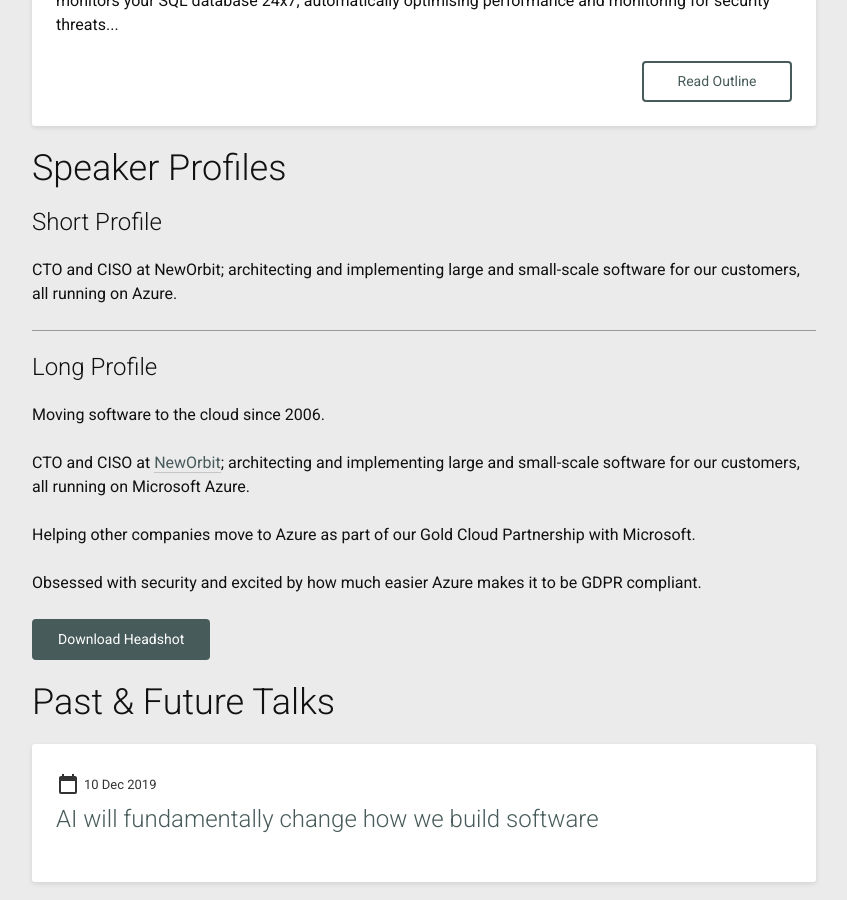
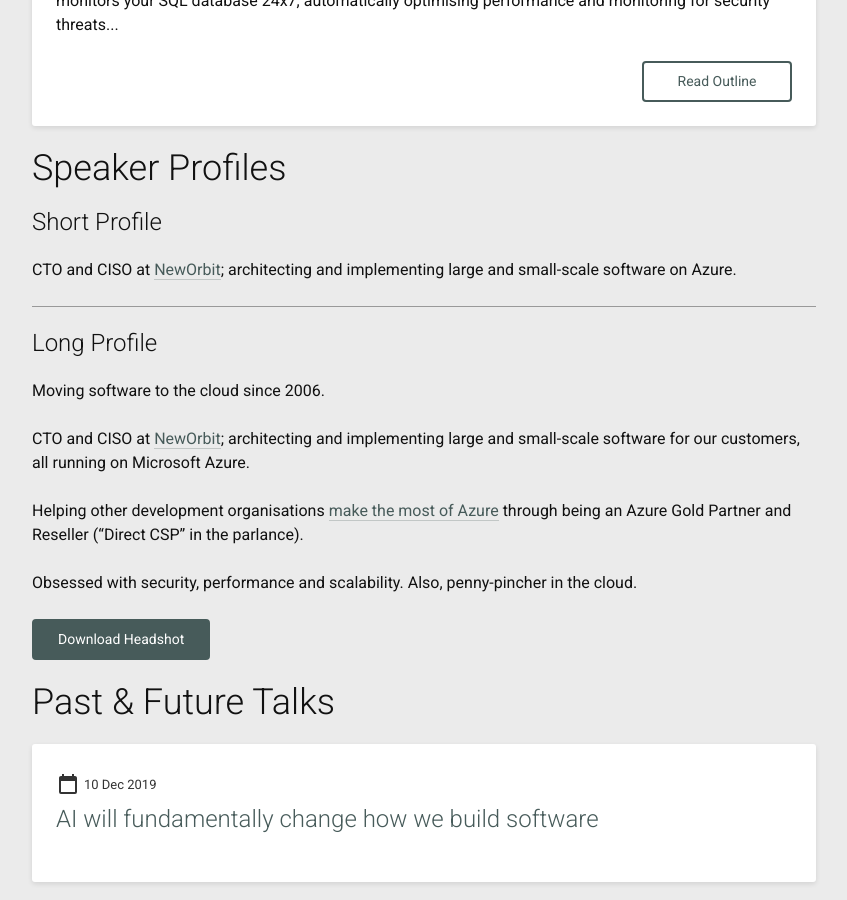
Before and after one commit to flytzen/blog, a Jekyll site: the page built from talks.md, in a window 1280 px wide and 900 px high, scrolled down 2625 px. Shown: the whole window, without its empty margins (216-1063 px from the left). Built offline with Jekyll 4.4.1, drawn with Linux system fonts in a browser that asks for light colours.

Commit message:
Updated speaker profile

```diff
--- a/talks.md
+++ b/talks.md
@@ -18,7 +18,7 @@ Video examples of talks are [here](https://youtu.be/0y-Xqsrr_kA) and [here](http
 ## Speaker Profiles
 
 ### Short Profile
-CTO and CISO at NewOrbit; architecting and implementing large and small-scale software for our customers, all running on Azure.
+CTO and CISO at [NewOrbit](https://www.neworbit.co.uk); architecting and implementing large and small-scale software on Azure.
 
 ***
 
@@ -27,9 +27,9 @@ Moving software to the cloud since 2006.
 
 CTO and CISO at [NewOrbit](https://www.neworbit.co.uk); architecting and implementing large and small-scale software for our customers, all running on Microsoft Azure.
 
-Helping other companies move to Azure as part of our Gold Cloud Partnership with Microsoft.
+Helping other development organisations [make the most of Azure](https://neworbit.co.uk/azure/) through being an Azure Gold Partner and Reseller ("Direct CSP" in the parlance).
 
-Obsessed with security and excited by how much easier Azure makes it to be GDPR compliant.
+Obsessed with security, performance and scalability. Also, penny-pincher in the cloud.
 
 [Download Headshot](/assets/franslytzenpicture.jpg){:.button}
 
```
Also changed, not shown: 2 other files.
